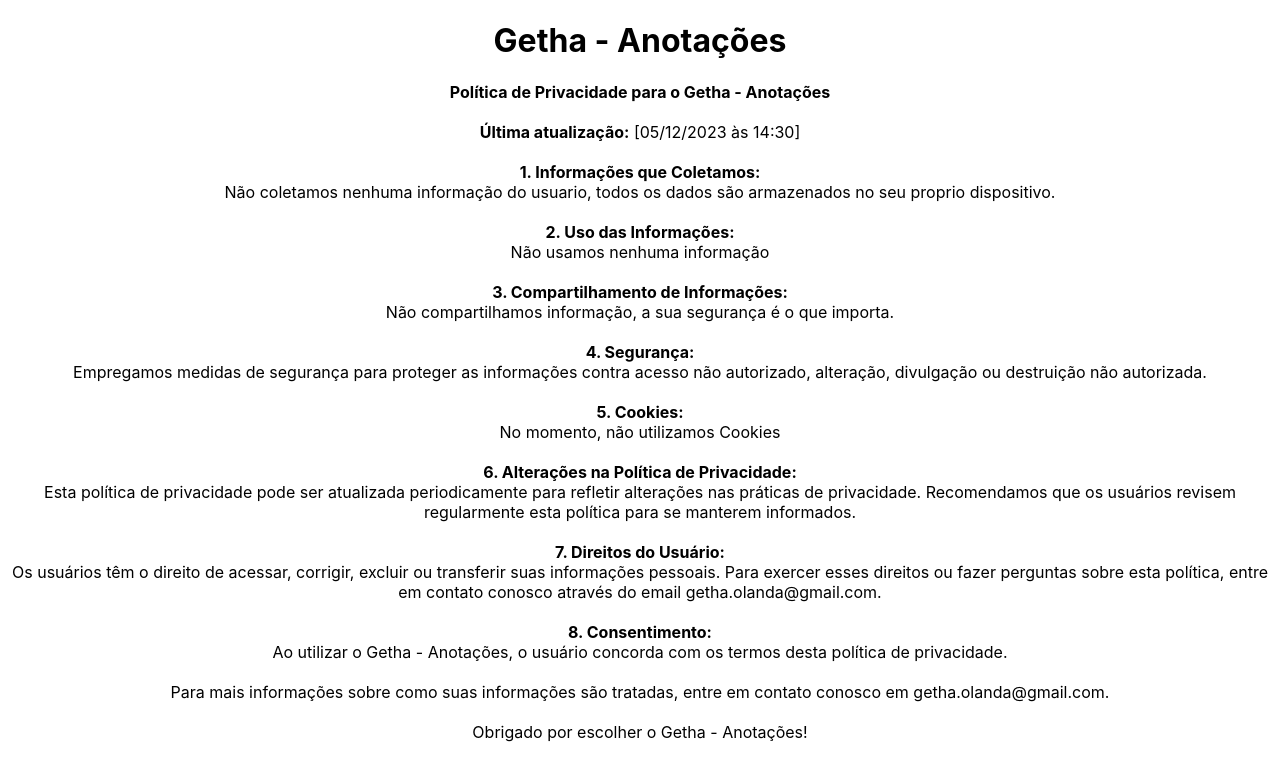
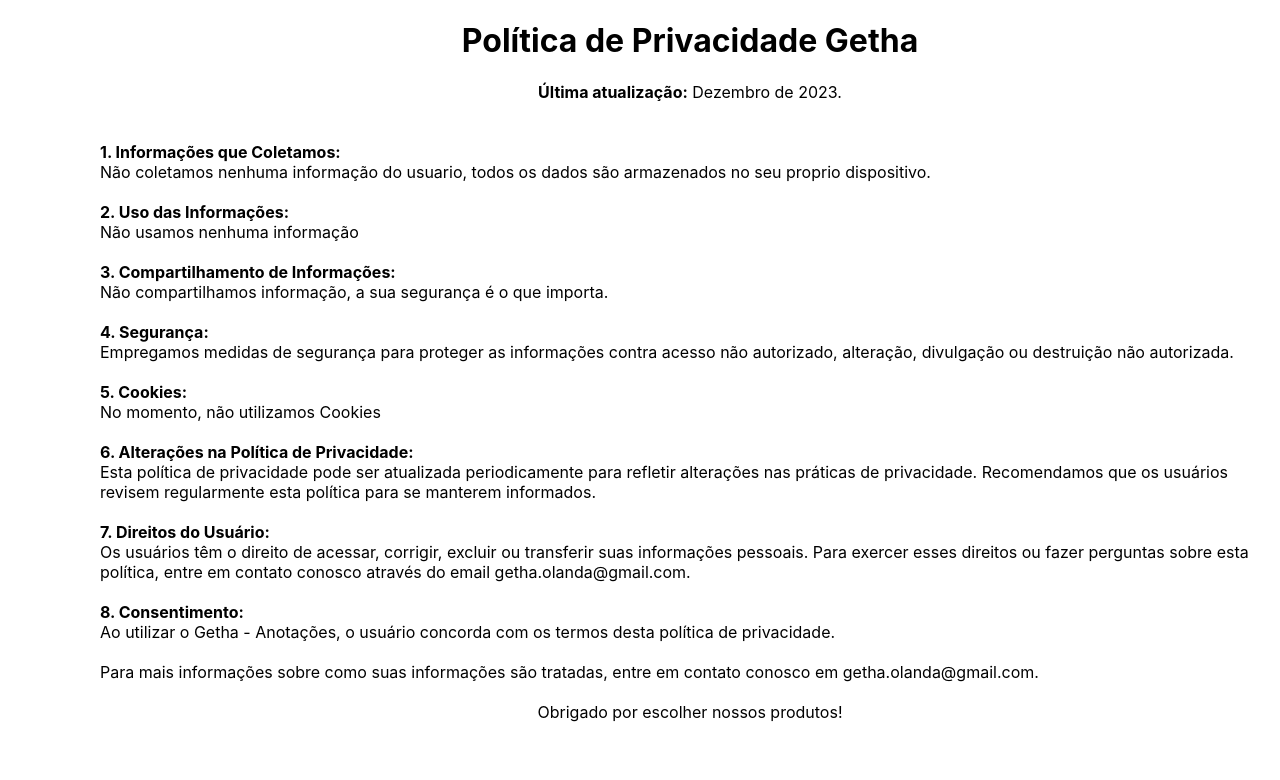
Before and after one commit to GeronimoOlanda/privacidade, a React (Create React App) app: page / in a window 1280 px wide. Shown: the top 780 px of the page. Built offline with nearby package versions, Linux system fonts and the light colour scheme.

Commit message:
Atualização 1.0.5

```diff
--- a/src/App.js
+++ b/src/App.js
@@ -3,18 +3,16 @@
 
 function App() {
   const politicaDePrivacidadeStyle = {
-    textAlign: 'center',
+    textAlign: 'left',
+    paddingLeft: '100px'
     // Adicione outros estilos conforme necessário
   };
 
   return (
     <div className="App" style={politicaDePrivacidadeStyle}>
-      <h1>Getha - Anotações</h1>
       <p>
-        <strong>Política de Privacidade para o Getha - Anotações</strong>
-        <br />
-        <br />
-        <strong>Última atualização:</strong> [05/12/2023 às 14:30]
+        <strong><center> <h1> Política de Privacidade Getha </h1></center></strong>
+        <center><strong>Última atualização:</strong> Dezembro de 2023.</center>
         <br />
         <br />
         <strong>1. Informações que Coletamos:</strong>
@@ -60,7 +58,7 @@
         Para mais informações sobre como suas informações são tratadas, entre em contato conosco em getha.olanda@gmail.com.
         <br />
         <br />
-        Obrigado por escolher o Getha - Anotações!
+        <center>Obrigado por escolher nossos produtos!</center>
       </p>
     </div>
   );
```
